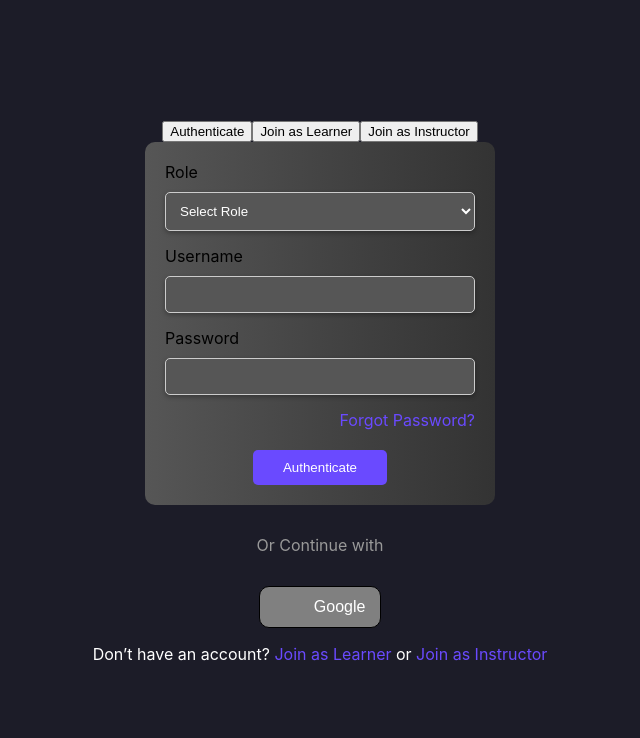
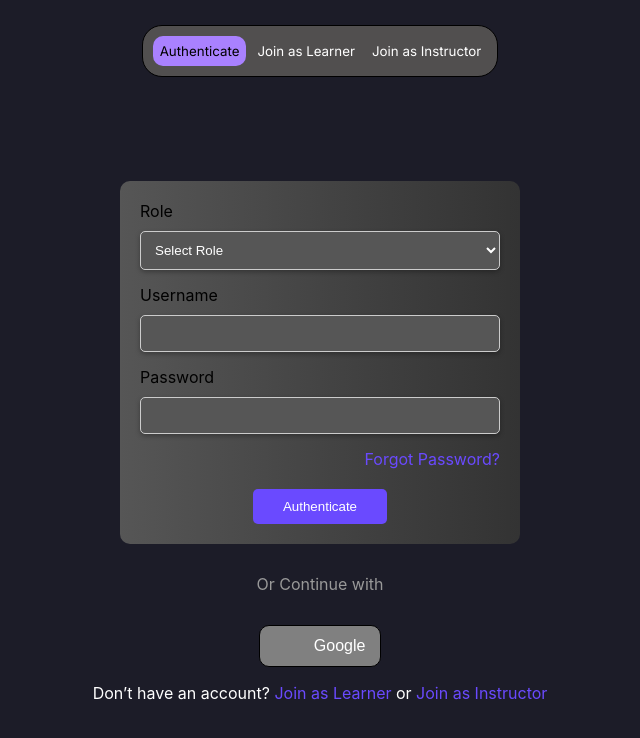
Before and after one commit to KhileshThakur/learnit-frontend, a React (Create React App) app: page /auth in a window 1280 px wide. Shown: the top 738 px of the page, without its empty margins (320-960 px from the left). Built offline with nearby package versions, Linux system fonts and the light colour scheme; some icons are missing; a web font is replaced by a local one.

Commit message:
Login frontend

```diff
--- a/src/Auth/Login.css
+++ b/src/Auth/Login.css
@@ -149,3 +149,55 @@ h2 {
 .auth-btn:not(:last-child) {
   border-right: 1px solid black;
 } */
+
+.button-group-container {
+    display: flex;
+    justify-content: center;
+    gap: 5px;
+    margin: 0 0 50px 0;
+    border: 1px solid;
+    padding: 10px;
+    background-color: #514f4f;
+    border-radius: 10px;
+}
+.full-page {
+    display: flex;
+    flex-direction: column;
+    justify-content: center;
+    align-items: center;
+    height: 100vh;
+    background-color: #1c1c28;
+}
+.button-group-container {
+    display: flex;
+    justify-content: center;
+    gap: 5px;
+    margin: 0 0 50px 0;
+    border: 1px solid;
+    padding: 10px;
+    background-color: #514f4f;
+    border-radius: 20px;
+    position: fixed;
+    top: 25px;
+}
+
+button.auth-btn.active {
+    background: #a981ff;
+    padding: 7px;
+    border-radius: 10px;
+    color: #000000;
+}
+
+button.auth-btn {
+    background: transparent;
+    outline: none;
+    border: none;
+    color: #ffffff;
+    font-family: 'Inter';
+}
+.content-container {
+    margin-top: 100px;
+}
+form.login-form {
+    width: 400px;
+}
```
